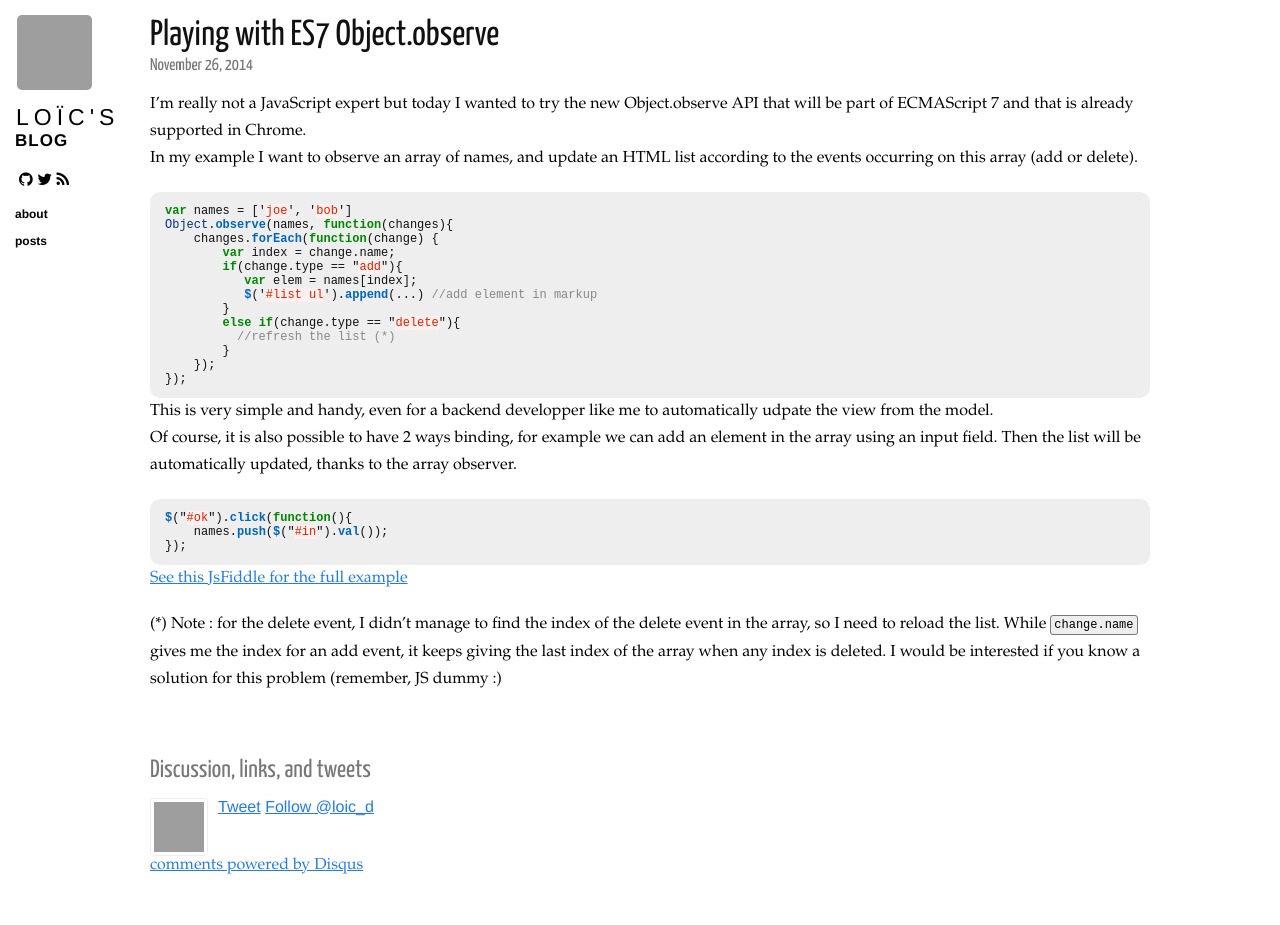
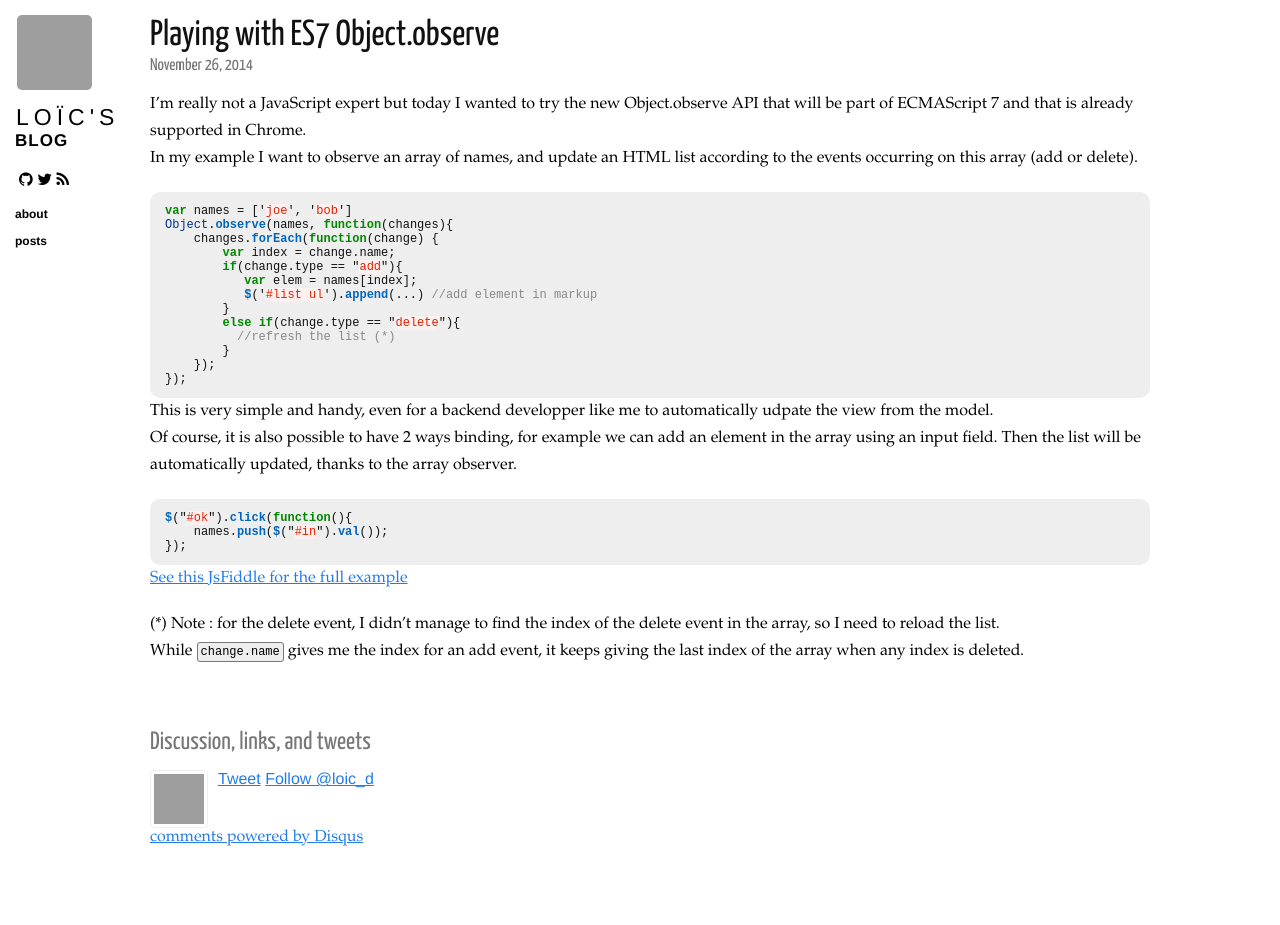
Before and after one commit to loicdescotte/loicdescotte.github.io, a Jekyll site: the page built from _posts/2014-11-26-es7-object-observe.md, in a window 1280 px wide. Built offline with Jekyll 4.4.1, drawn with Linux system fonts in a browser that asks for light colours; nearby versions of some CDN libraries; Markdown is read by kramdown in place of the engine named in the settings; comment, search, counter and statistics services are not loaded; after the commit the page ends 900 px from its top, so only the background shows below that; grey boxes are pictures that could not be loaded.

Commit message:
Update 2014-11-26-es7-object-observe.md

```diff
--- a/_posts/2014-11-26-es7-object-observe.md
+++ b/_posts/2014-11-26-es7-object-observe.md
@@ -38,4 +38,4 @@ $("#ok").click(function(){
 [See this JsFiddle for the full example](http://jsfiddle.net/u52qvrfL/14/)
 
 (*) Note : for the delete event, I didn't manage to find the index of the delete event in the array, so I need to reload the list.
-While `change.name` gives me the index for an add event, it keeps giving the last index of the array when any index is deleted. I would be interested if you know a solution for this problem (remember, JS dummy :)
+While `change.name` gives me the index for an add event, it keeps giving the last index of the array when any index is deleted.
```
